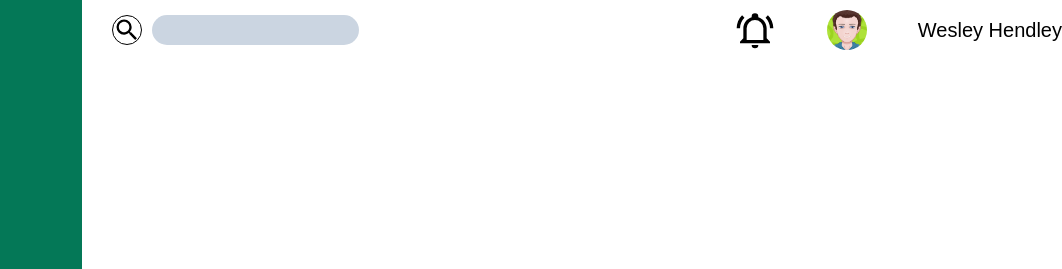
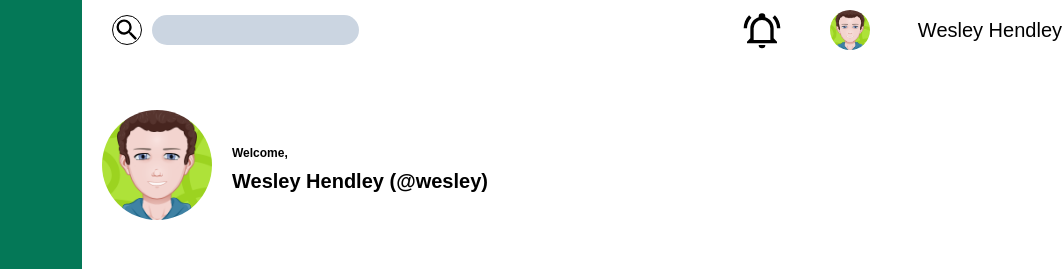
Before and after one commit to Schnretzl/admin-dashboard, a plain HTML site: page index.html in a window 1280 px wide. Shown: the top 269 px of the page, 218-1280 px from the left. Drawn offline with Linux system fonts and the light colour scheme.

Commit message:
Add welcome to header

```diff
--- a/index.html
+++ b/index.html
@@ -51,7 +51,13 @@
                 <img src="avatars/Cartoonify.png" alt="User avatar" class="avatar">
                 <span>Wesley Hendley</span>
             </div>
-            <div class="welcome"></div>
+            <div class="welcome">
+                <img src="avatars/Cartoonify.png" alt="User avatar" class="avatar welcomepic">
+                <p style="font-size: 12px; align-content: flex-end;">Welcome,</p>
+                <p style="font-size: 20px">Wesley Hendley (@wesley)</p>
+            </div>
+
+
             <div class="interactions"></div>
         </div>
         <div class="tiles">
--- a/styles.css
+++ b/styles.css
@@ -1,5 +1,6 @@
 *{
     margin: 0;
+    font-family: sans-serif;
 }
 
 .container{
@@ -57,6 +58,8 @@ ul{
 .header{
     display: grid;
     grid-template: 60px 120px / 2fr 1fr;
+    margin-left: 20px;
+    row-gap: 20px;
 }
 
 #searchbar{
@@ -73,7 +76,6 @@ ul{
     display: flex;
     flex-wrap: wrap;
     align-content: center;
-    margin-left: 20px;
 }
 
 .form1{
@@ -115,3 +117,25 @@ ul{
     height: 30%;
     border-radius: 50%;
 }
+
+.welcome{
+    display: grid;
+    grid-template-rows: 80px 80px;
+    grid-template-columns: 110px auto;
+    row-gap: 10px;
+    column-gap: 20px;
+}
+
+.welcome p{
+    font-weight: bold;
+    display: flex;
+    flex-wrap: wrap;
+}
+
+.welcomepic{
+    grid-row: span 2;
+    width: -webkit-fill-available;
+    height: auto;
+    display: grid;
+    align-self: center;
+}
```
